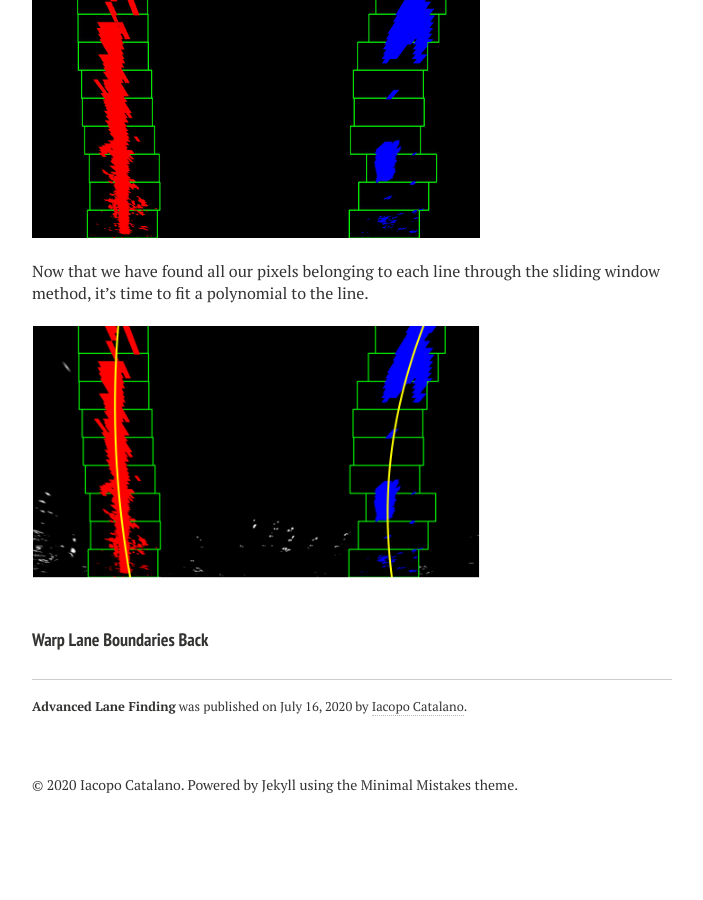
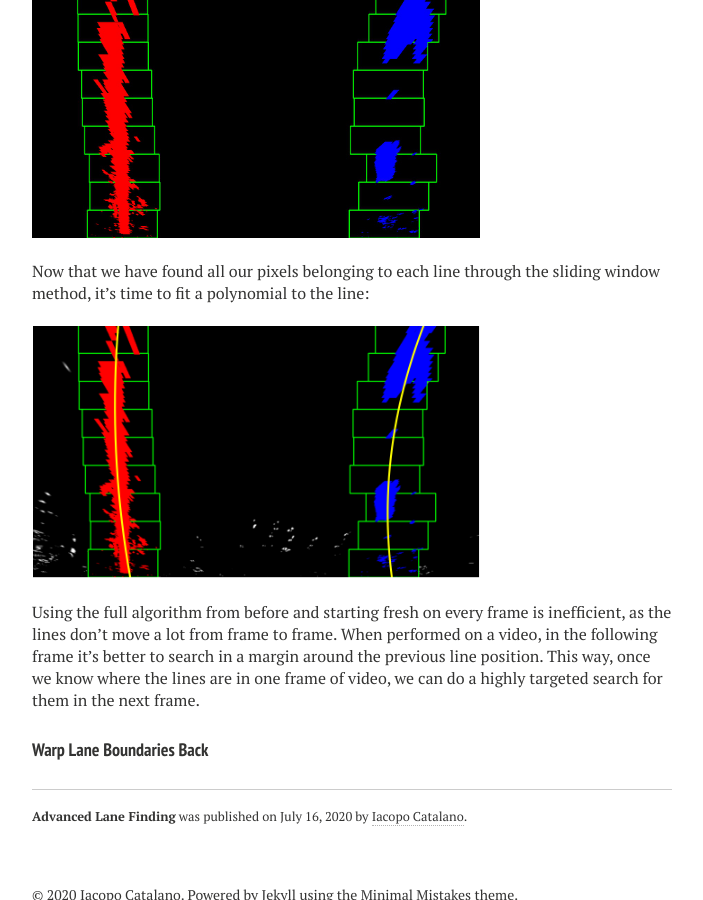
Before and after one commit to IacopomC/iacopomc.github.io, a Jekyll site: the page built from _posts/2020-07-16-advanced-lane-finding.md, in a window 1280 px wide and 900 px high, scrolled down 10045 px. Shown: the whole window, without its empty margins (288-991 px from the left). Built offline with Jekyll 4.4.1, drawn with Linux system fonts in a browser that asks for light colours; nearby versions of some CDN libraries; our own code applies the rules of GitHub Pages for plain Markdown files; before the commit the page ends 10888 px from its top, so only the background shows below that.

Commit message:
Write sliding window section

```diff
--- a/_posts/2020-07-16-advanced-lane-finding.md
+++ b/_posts/2020-07-16-advanced-lane-finding.md
@@ -322,7 +322,7 @@ From that point, we can use a sliding window - placed around the line centers -
 
 <br/>
 
-Now that we have found all our pixels belonging to each line through the sliding window method, it's time to fit a polynomial to the line.
+Now that we have found all our pixels belonging to each line through the sliding window method, it's time to fit a polynomial to the line:
 
 <br/>
 
@@ -330,4 +330,6 @@ Now that we have found all our pixels belonging to each line through the sliding
 
 <br/>
 
+Using the full algorithm from before and starting fresh on every frame is inefficient, as the lines don't move a lot from frame to frame. When performed on a video, in the following frame it's better to search in a margin around the previous line position. This way, once we know where the lines are in one frame of video, we can do a highly targeted search for them in the next frame.
+
 #### Warp Lane Boundaries Back
```
